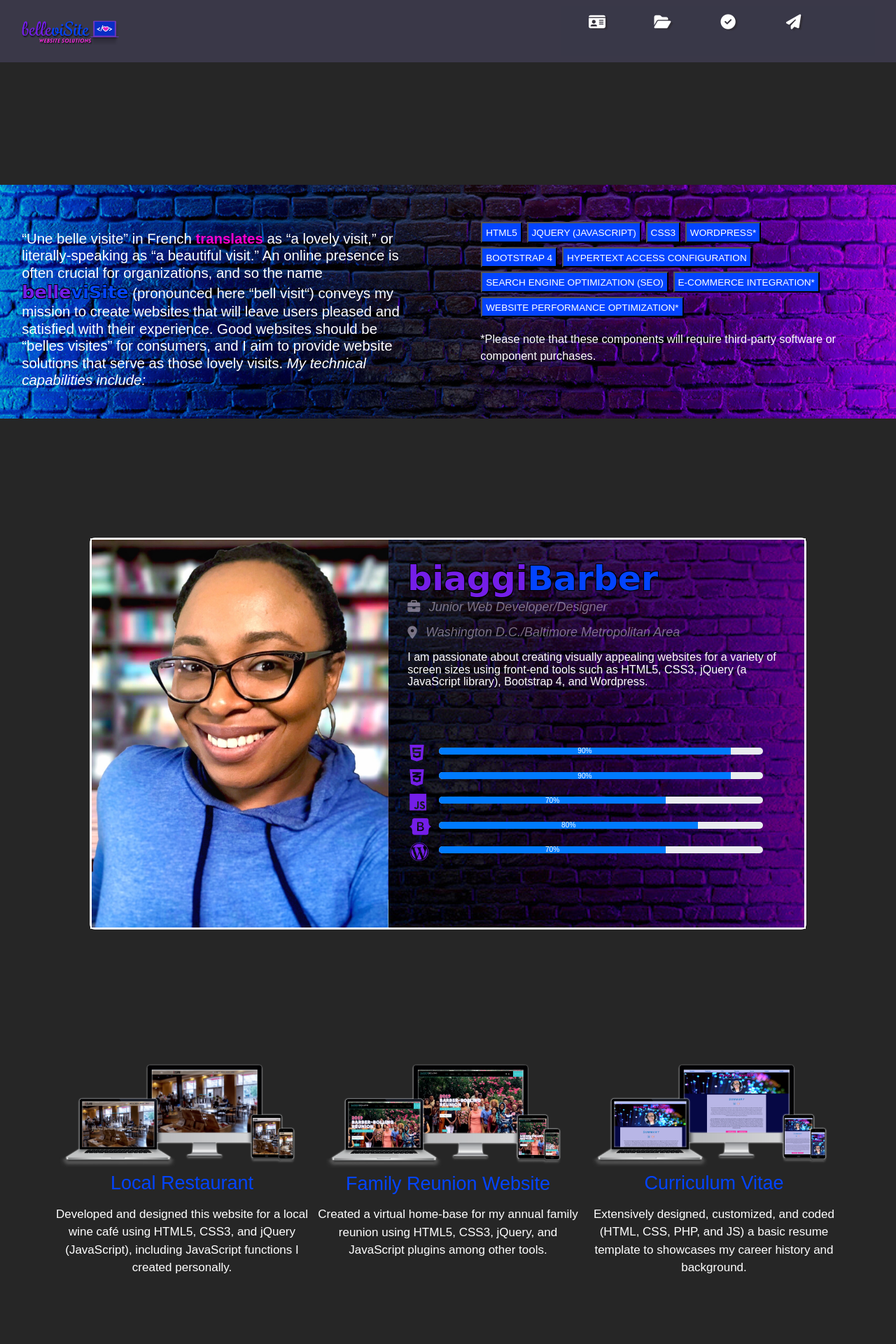
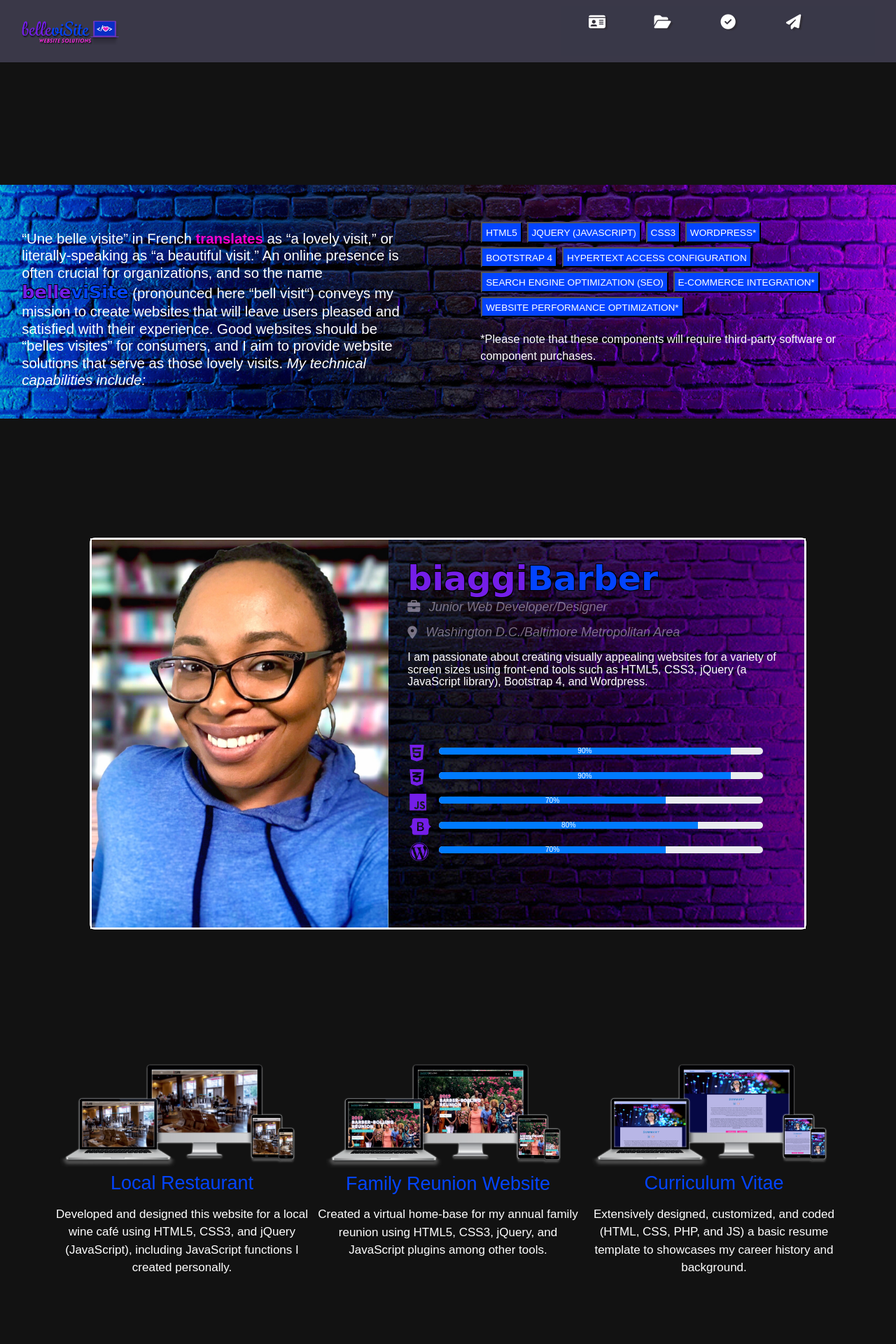
Before and after one commit to bibar7/bibar7.github.io, a PHP site: page / in a window 1280 px wide. Shown: the part 801-2721 px from the top of the page at 70% size. Run offline with PHP 8.4, Linux system fonts and the light colour scheme; some libraries are stand-ins or nearby versions; some web fonts are replaced.

Commit message:
Update style.css

```diff
--- a/css/style.css
+++ b/css/style.css
@@ -50,7 +50,7 @@ html {
 }
 
 body {
-background-color: #262626;
+background-color: #121212;
 /* background-image: url("../images/dark_color_brick_04.jpg");
 background-size: contain; */
   text-align:left;
```
